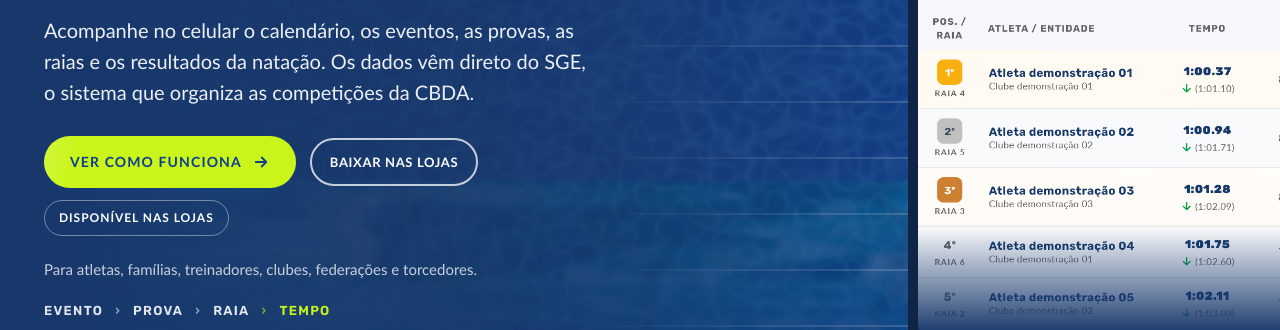
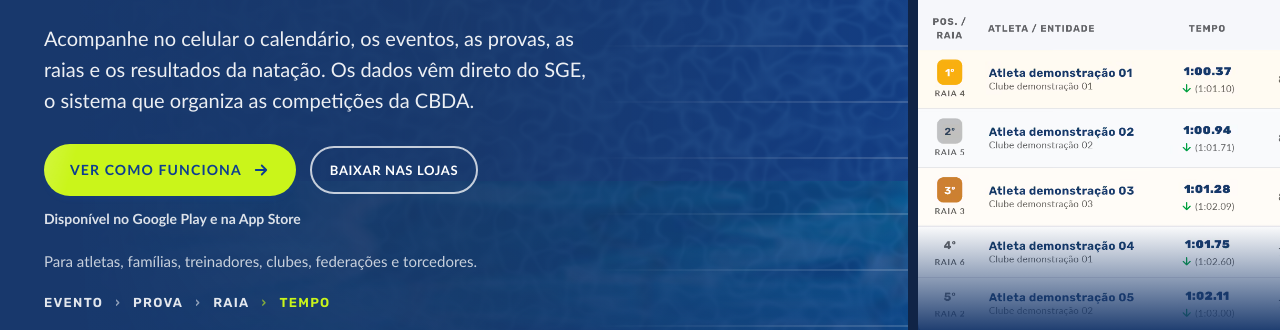
Before and after one commit to franciscomduarte/vida-atleta-landing, a website: page site/index.html in a window 1280 px wide. Shown: the part 439-769 px from the top of the page. Drawn offline with Linux system fonts and the light colour scheme.

Commit message:
Hero: disponibilidade como microtexto, sem parecer terceiro botão
Co-Authored-By: Claude Sonnet 5 <noreply@anthropic.com>

```diff
--- a/site/css/styles.css
+++ b/site/css/styles.css
@@ -539,3 +539,5 @@ section[id]{scroll-margin-top:72px}
 .lockup__org img{display:block}
 .nova{padding-block:clamp(48px,5vw,72px)}
 @media (max-width:359px){.lockup__org img:last-child{display:none}}
+
+.hero__avail{order:3;flex-basis:100%;margin-top:2px;font:600 .875rem/1.3 Lato,sans-serif;color:rgba(255,255,255,.85)}
--- a/site/index.html
+++ b/site/index.html
@@ -96,7 +96,7 @@
 
 
 
-        <span class="pill">Disponível nas lojas</span>
+        <span class="hero__avail">Disponível no Google Play e na App Store</span>
         <a class="link-quiet" href="#apresentacao">Baixar nas lojas</a>
       </div>
       <p class="tasks">Para atletas, famílias, treinadores, clubes, federações e torcedores.</p>
```
Also changed, not shown: site/src/index.template.html (+1 -1 lines).
